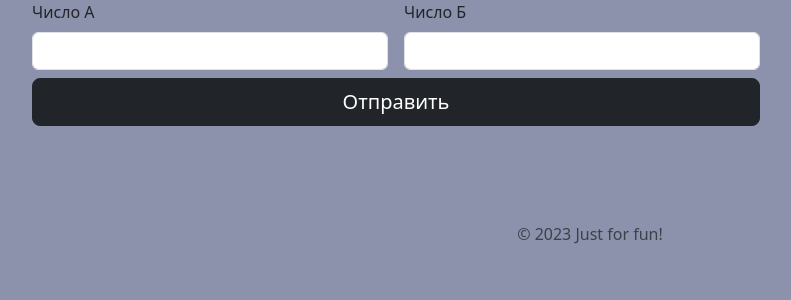
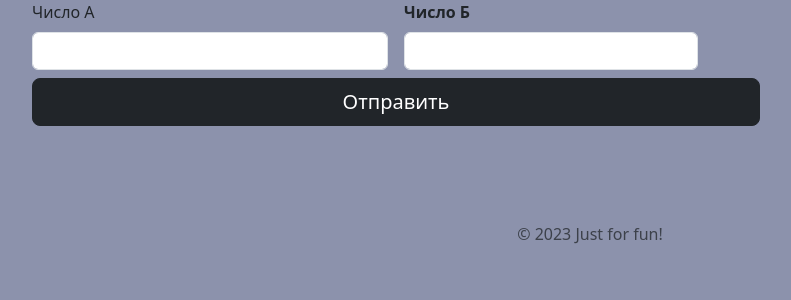
Before and after one commit to Kirill-Anisimov/testingchallenges, a Django app: page / in a window 1280 px wide. Shown: the top 300 px of the page, without its empty margins (50-841 px from the left). Run offline with Django 4.2, Linux system fonts and the light colour scheme; some libraries are stand-ins or nearby versions.

Commit message:
Add UI bugs. Header "Число Б" is in bold now. And numberTwo field is slightly shorter than numberOne.

```diff
--- a/templates/home.html
+++ b/templates/home.html
@@ -12,8 +12,8 @@
                             <input type="text" name="num1" class="form-control" id="numberOne">
                         </div>
 
-                        <div class="col-sm-6">
-                            <label for="numberTwo" class="form-label">Число Б</label>
+                        <div class="col-sm-5">
+                            <label for="numberTwo" class="form-label"><strong>Число Б</strong></label>
                             <input type="text" name="num2" class="form-control" id="numberTwo">
                         </div>
                     </div>
```
